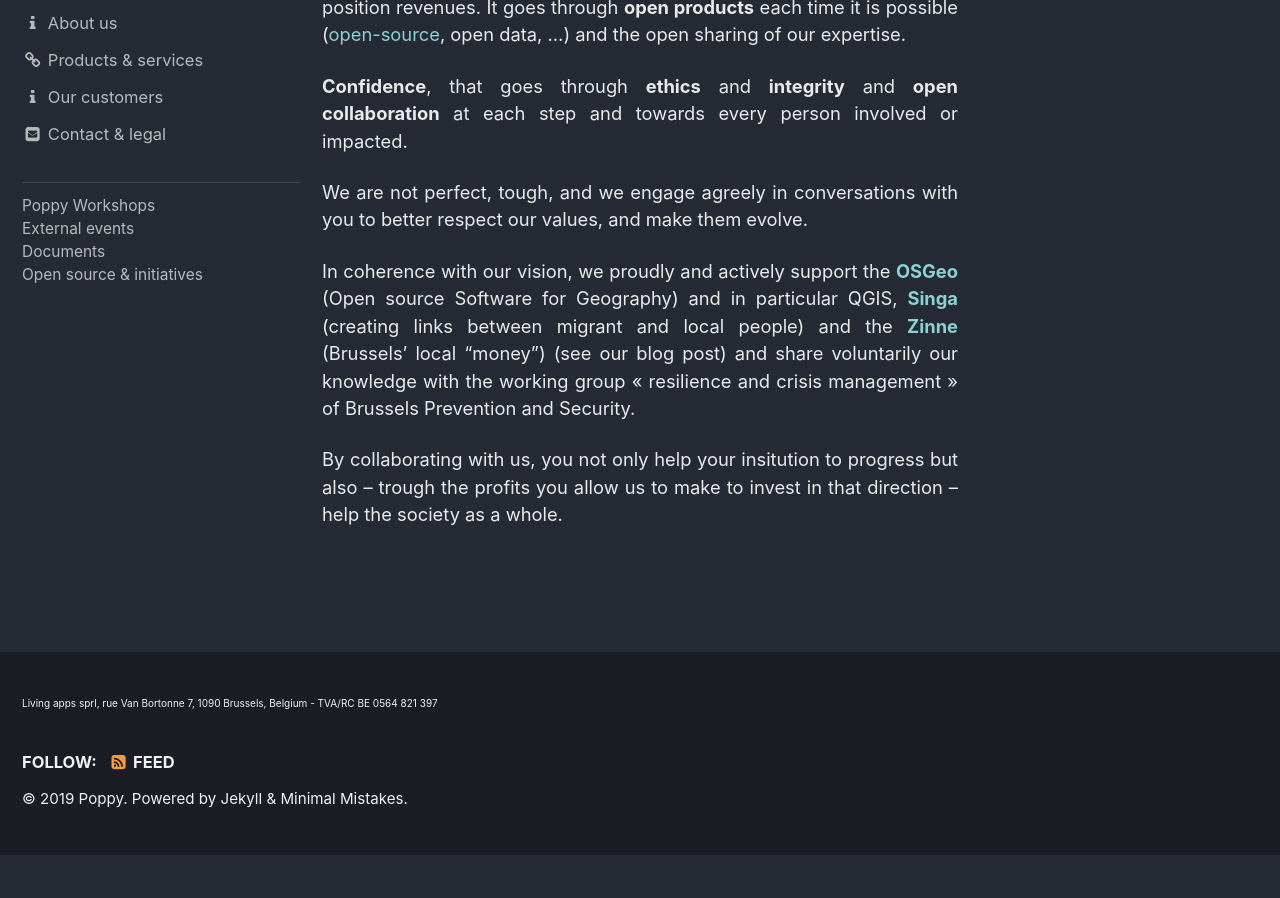
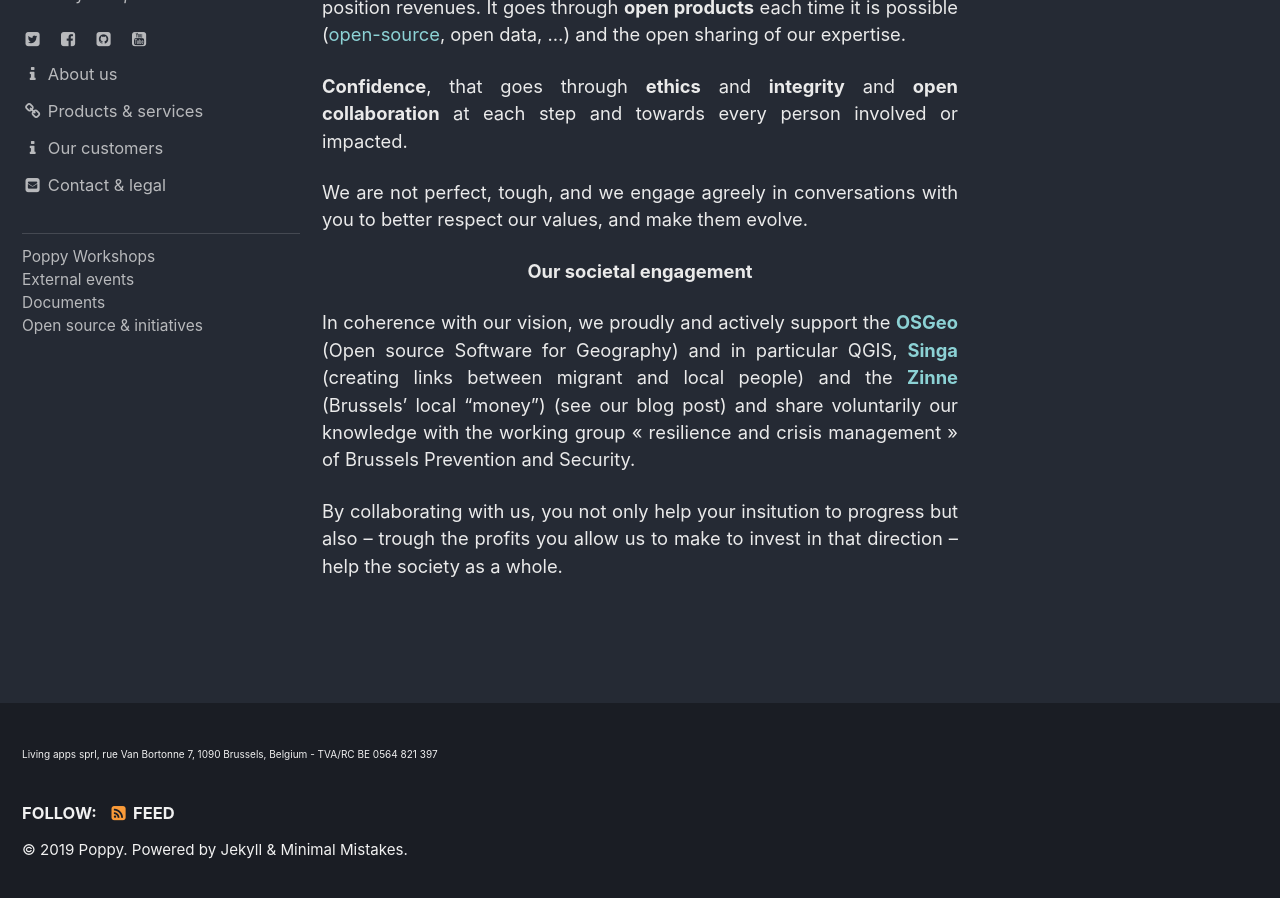
Before and after one commit to ccloquet/ccloquet.github.io, a Jekyll site: the page built from _pages/about_us.md, in a window 1280 px wide and 900 px high, scrolled down 3730 px. Built offline with Jekyll 4.4.1, drawn with Linux system fonts in a browser that asks for light colours; cached includes are drawn as plain includes; before the commit the page ends 4584 px from its top, so only the background shows below that.

Commit message:
Update about_us.md

```diff
--- a/_pages/about_us.md
+++ b/_pages/about_us.md
@@ -67,5 +67,7 @@ permalink: /about_us/
 
 <p >We are not perfect, tough, and we engage agreely in conversations with you to better respect our values, and make them evolve.</p>
 
+<p><center><strong>Our societal engagement</strong></center></p>
+
 <p >In coherence with our vision, we proudly and actively support the <a href="http://foss4g.be"><strong>OSGeo</strong></a> (Open source Software for Geography) and in particular QGIS,  <a href="https://www.singa-belgium.org/"><strong>Singa</strong></a> (creating links between migrant and local people) and the <a href="https://www.zinne.brussels/"><strong>Zinne</strong></a> (Brussels’ local “money”) (see our blog post) and share voluntarily our knowledge with the working group « resilience and crisis management » of Brussels Prevention and Security.</p>
 <p >By collaborating with us, you not only help your insitution to progress but also – trough the profits you allow us to make to invest in that direction – help the society as a whole.</p>
```
